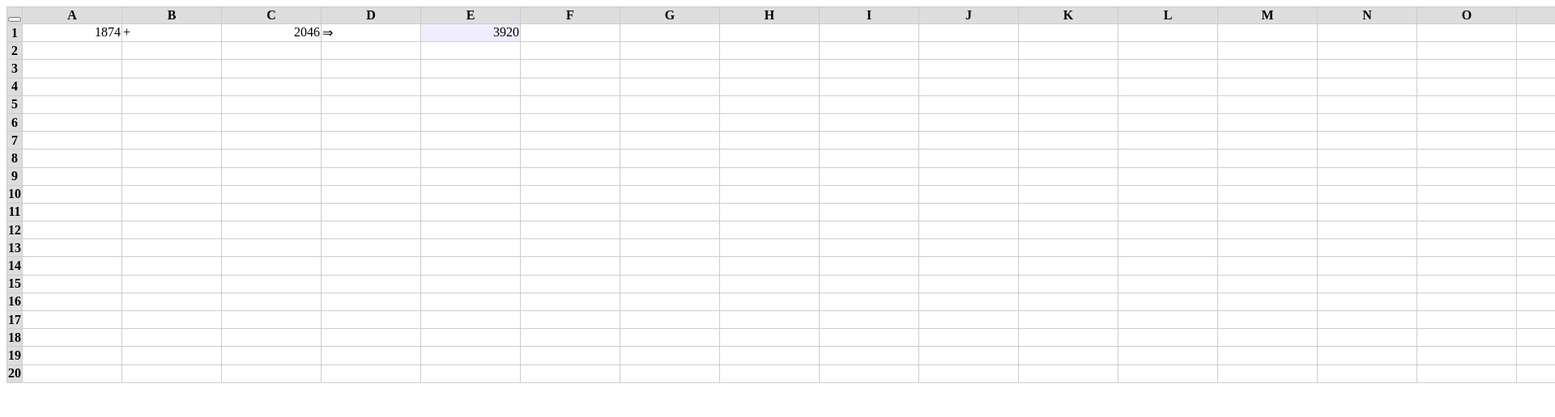
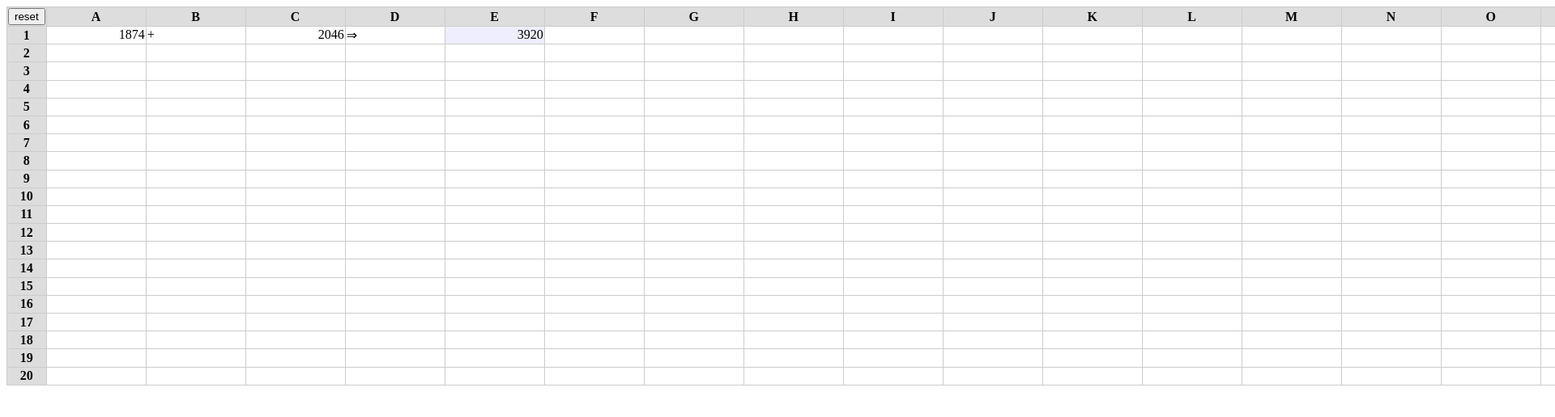
Before and after one commit to MSulSal/vanilla-sheets, a plain HTML site: page index.html in a window 1280 px wide. Shown: the top 516 px of the page at 81% size, 1920 px wide, since content can reach past the window. Drawn offline with Linux system fonts and the light colour scheme.

Commit message:
add button text, finish basic functionality

```diff
--- a/index.html
+++ b/index.html
@@ -11,7 +11,7 @@
     <table>
         <tr>
             <th>
-                <button type="button" onclick="reset(); calc();"></button>
+                <button type="button" onclick="reset(); calc();">reset</button>
             </th>
         </tr>
     </table>
```
